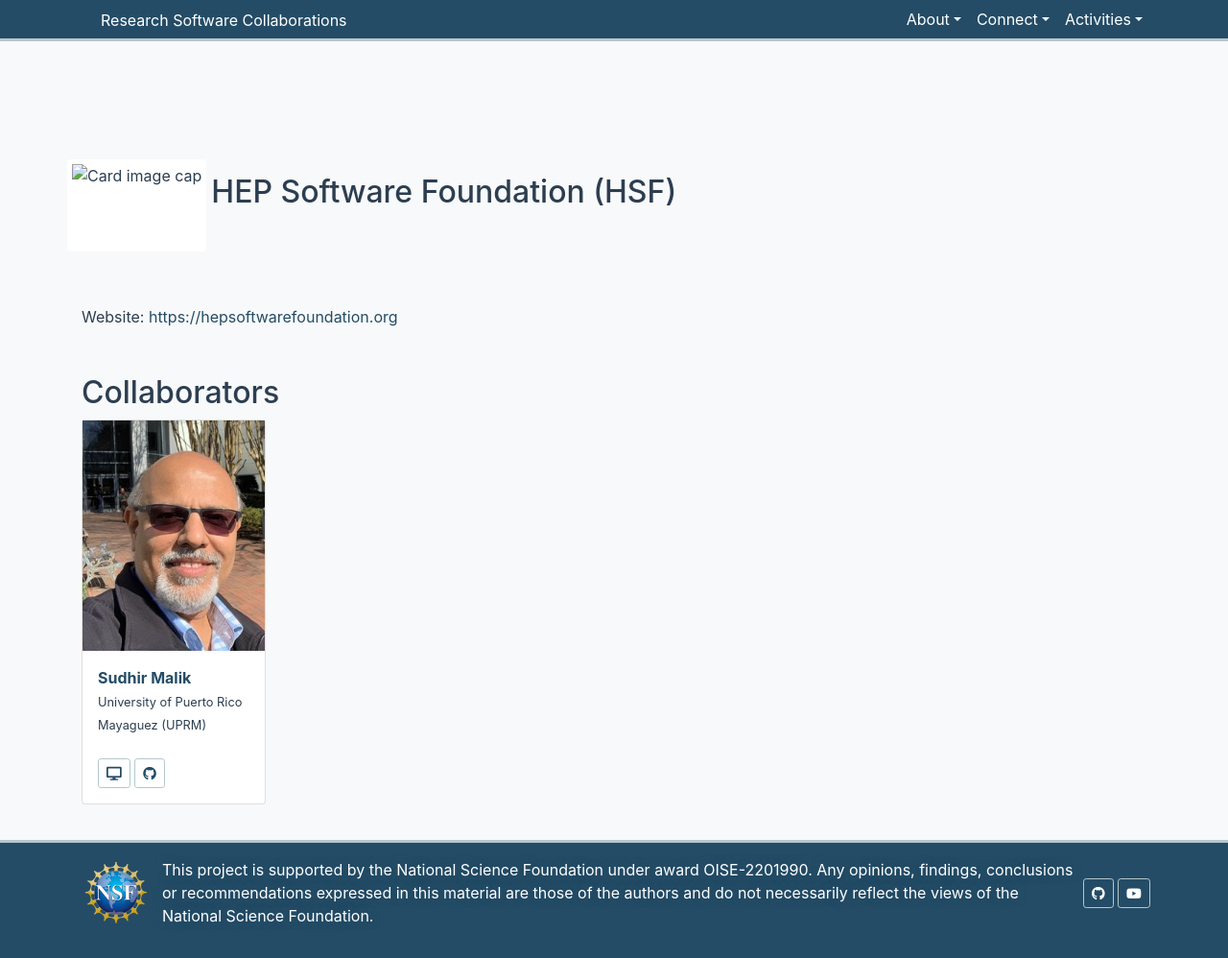
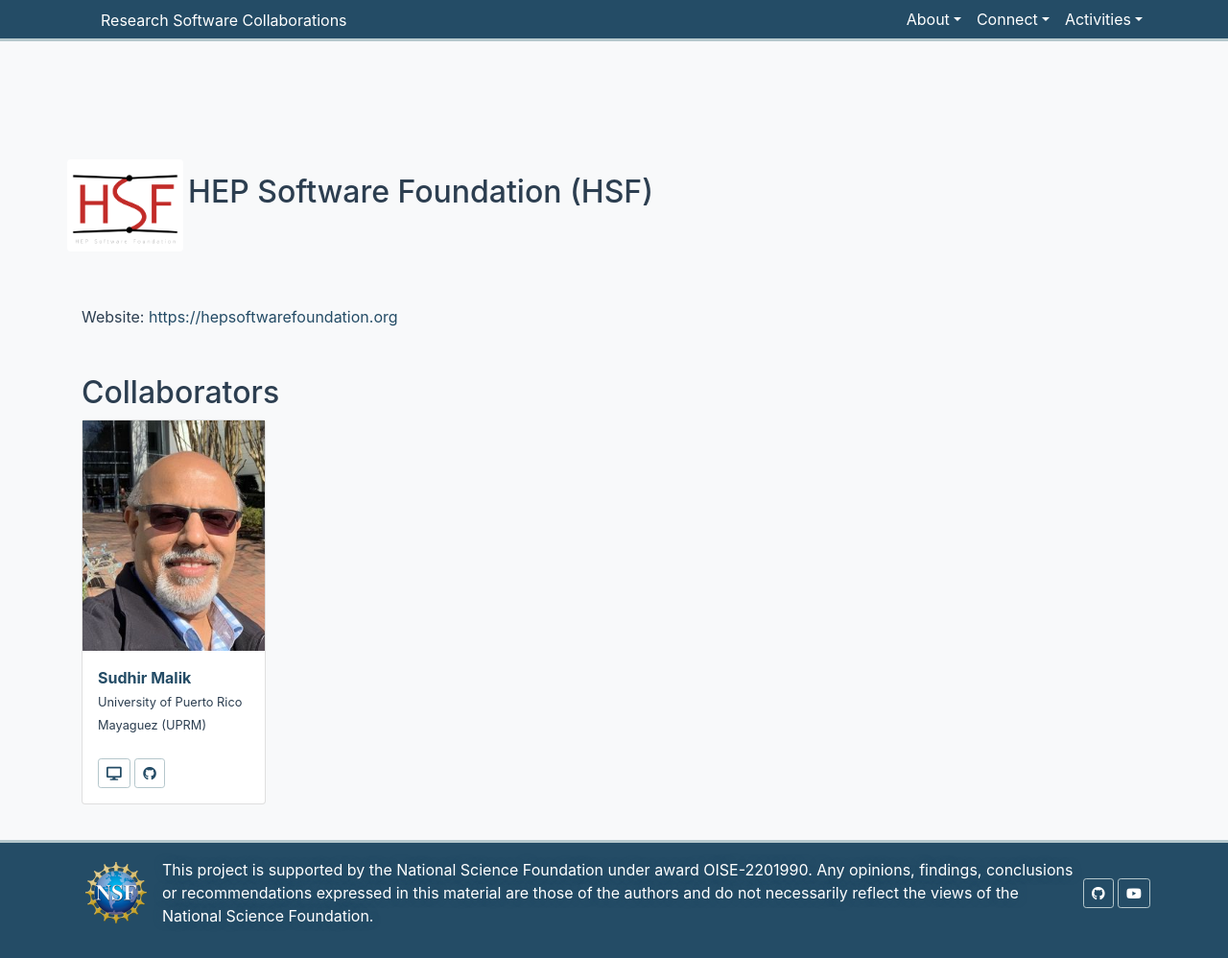
Before and after one commit to research-software-collaborations/research-software-collaborations.github.io, a Jekyll site: the page built from _networks/hsf.md, in a window 1280 px wide and 998 px high. Shown: the whole window at 96% size. Built offline with Jekyll 4.4.1, drawn with Linux system fonts in a browser that asks for light colours; cached includes are drawn as plain includes.

Commit message:
add logo for HSF

```diff
--- a/_networks/hsf.md
+++ b/_networks/hsf.md
@@ -1,6 +1,7 @@
 ---
 layout: network
 title: HEP Software Foundation (HSF)
+logo: /assets/images/networks/hsf_logo_angled.png
 website: https://hepsoftwarefoundation.org
 personnel:
   - fatala22
```
Also changed, not shown: assets/images/networks/hsf_logo_angled.png (added).
